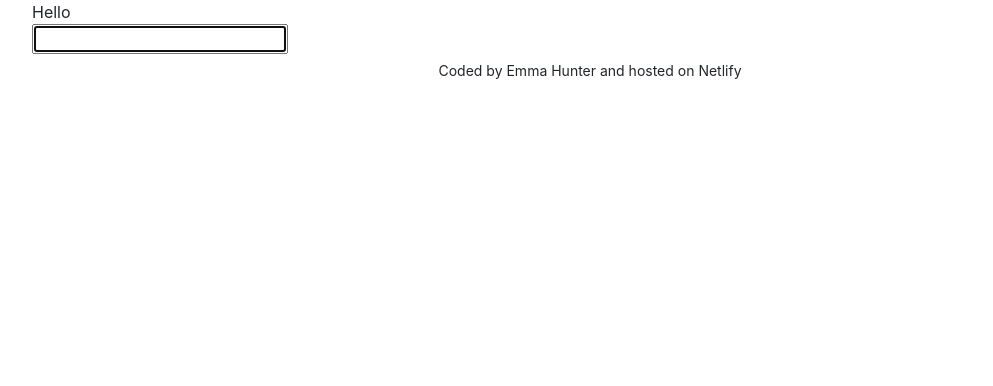
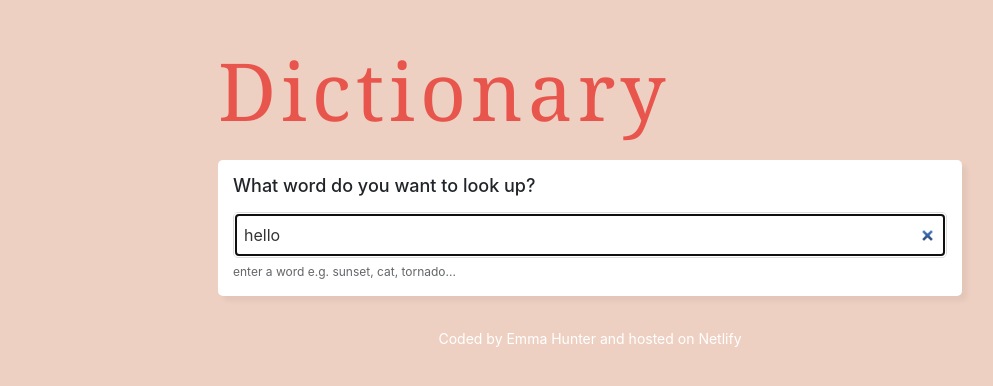
Before and after one commit to emma-hunter-code/dictionary-react-app, a React (Create React App) app: page / in a window 1280 px wide. Shown: the top 386 px of the page, without its empty margins (50-1043 px from the left). Built offline with nearby package versions, Linux system fonts and the light colour scheme; no server answers.

Commit message:
Added css, loaded function, default keyword,

```diff
--- a/src/App.css
+++ b/src/App.css
@@ -0,0 +1,18 @@
+body {
+  background: #dc9c8079;
+  margin: 30px auto;
+  max-width: 60%;
+}
+
+header {
+  text-align: left;
+  font-weight: light;
+  font-size: 80px;
+  letter-spacing: 5px;
+  font-family: Georgia, "Times New Roman", Times, serif;
+  color: #e8554d;
+}
+
+footer {
+  color: white;
+}
--- a/src/App.js
+++ b/src/App.js
@@ -5,9 +5,9 @@ export default function App() {
   return (
     <div className="App">
       <div className="container">
-        <header className="App-header">Hello</header>
+        <header className="App-header">Dictionary</header>
         <main>
-          <Dictionary />
+          <Dictionary defaultKeyword="hello" />
         </main>
         <footer className="text-center m-1">
           <small>Coded by Emma Hunter and hosted on Netlify</small>
--- a/src/Dictionary.css
+++ b/src/Dictionary.css
@@ -1,2 +1,27 @@
-.Dictionary {
+.Dictionary h1 {
+  font-size: 18px;
+  margin-bottom: 15px;
 }
+
+.Dictionary section {
+  background-color: white;
+  margin: 30px 0;
+  margin-top: 10px;
+  padding: 15px;
+  border-radius: 5px;
+  box-shadow: 5px 5px 5px rgba(0, 0, 0, 0.05);
+}
+
+.Dictionary input {
+  width: 100%;
+  border-radius: 5px;
+  border: 1px solid #ddd;
+  padding: 10px;
+  color: #333;
+}
+
+.Dictionary .hint {
+  font-size: 12px;
+  margin-top: 5px;
+  opacity: 0.7;
+}
--- a/src/Dictionary.js
+++ b/src/Dictionary.js
@@ -4,32 +4,56 @@ import "./Dictionary.css";
 
 import Results from "./Results";
 
-export default function Dictionary() {
-  let [keyword, setKeyword] = useState("");
+export default function Dictionary(props) {
+  let [keyword, setKeyword] = useState(props.defaultKeyword);
   let [results, setResults] = useState(null);
+  let [loaded, setLoaded] = useState(false);
 
   function handleResponse(response) {
     console.log(response.data);
     setResults(response.data);
   }
 
-  function search(event) {
-    event.preventDefault();
+  function search() {
     let apiKey = "a2ab500f41eaff40b9aat33a8a92f8ao";
     let apiUrl = `https://api.shecodes.io/dictionary/v1/define?word=${keyword}&key=${apiKey}`;
     axios.get(apiUrl).then(handleResponse);
+  }
+
+  function handleSubmit(event) {
+    event.preventDefault();
+    search();
   }
 
   function handleKeywordChange(event) {
     setKeyword(event.target.value);
   }
 
+  function load() {
+    setLoaded(true);
+    search();
+  }
+
+  if (loaded) {
     return (
       <div className="Dictionary">
-      <form onSubmit={search}>
-        <input type="search" autoFocus={true} onChange={handleKeywordChange} />
+        <section>
+          <h1>What word do you want to look up?</h1>
+          <form onSubmit={handleSubmit}>
+            <input
+              type="search"
+              autoFocus={true}
+              onChange={handleKeywordChange}
+              defaultValue={props.defaultKeyword}
+            />
           </form>
+          <div className="hint">enter a word e.g. sunset, cat, tornado...</div>
+        </section>
         <Results results={results} />
       </div>
     );
+  } else {
+    load();
+    return "Loading";
   }
+}
--- /dev/null
+++ b/src/Examples.css
@@ -0,0 +1,7 @@
+.Examples p {
+  font-size: 14px;
+  opacity: 0.7;
+  font-style: italic;
+  margin-top: 10px;
+  line-height: 1.5;
+}
--- a/src/Examples.js
+++ b/src/Examples.js
@@ -1,10 +1,11 @@
 import React from "react";
+import "./Examples.css";
 
 export default function Examples(props) {
   if (props.example) {
     return (
       <span className="Examples">
-        <em>Example: {props.example}</em>
+        <p>"{props.example}"</p>
       </span>
     );
   }
--- /dev/null
+++ b/src/Meaning.css
@@ -0,0 +1,16 @@
+.Meaning .parts {
+  font-size: 13px;
+  font-weight: bold;
+  margin-top: 10px;
+  line-height: 1.5;
+  border: 1px solid lightgray;
+  border-radius: 6px;
+  padding: 10px;
+  max-width: min-content;
+}
+
+.Meaning .definition {
+  font-size: 14px;
+  margin-top: 20px;
+  line-height: 1.5;
+}
--- a/src/Meaning.js
+++ b/src/Meaning.js
@@ -1,17 +1,14 @@
 import React from "react";
 import Synonyms from "./Synonyms";
 import Examples from "./Examples";
+import "./Meaning.css";
 
 export default function Meaning(props) {
   return (
     <div className="Meaning">
-      <hr />
       <p>
-        <strong>{props.meaning.partOfSpeech}</strong>
-        <br />
-        <br />
-        <strong>Definition:</strong> {props.meaning.definition}
-        <br />
+        <div className="parts">{props.meaning.partOfSpeech}</div>
+        <div className="definition">{props.meaning.definition}</div>
         <Examples example={props.meaning.example} />
       </p>
       <Synonyms synonyms={props.meaning.synonyms} />
--- /dev/null
+++ b/src/Results.css
@@ -0,0 +1,11 @@
+.Results h2 {
+  font-size: 36px;
+  font-weight: bold;
+  line-height: 1.5;
+}
+
+.Results .phonetics {
+  color: #f2717e;
+  font-size: 16px;
+  font-weight: bold;
+}
--- a/src/Results.js
+++ b/src/Results.js
@@ -1,17 +1,21 @@
 import React from "react";
 import Meaning from "./Meaning";
+import "./Dictionary.css";
+import "./Results.css";
 
 export default function Results(props) {
   if (props.results) {
     return (
       <div className="Results">
-        <h2>{props.results.word}</h2>
-        {props.results.phonetic}
+        <section>
+          <h2>{props.results.word}</h2>
+          <span className="phonetics">{props.results.phonetic}</span>
+        </section>
         {props.results.meanings.map(function (meaning, index) {
           return (
-            <div key={index}>
+            <section key={index}>
               <Meaning meaning={meaning} />
-            </div>
+            </section>
           );
         })}
       </div>
--- /dev/null
+++ b/src/Synonyms.css
@@ -0,0 +1,16 @@
+.Synonyms {
+  text-align: center;
+  color: #8c434b;
+  font-weight: 500;
+}
+
+.Synonyms ul {
+  margin: 0;
+  padding: 0;
+}
+
+.Synonyms li {
+  display: inline-block;
+  padding-right: 15px;
+  font-size: 14px;
+}
--- a/src/Synonyms.js
+++ b/src/Synonyms.js
@@ -1,12 +1,10 @@
 import React from "react";
+import "./Synonyms.css";
 
 export default function Synonyms(props) {
   if (props.synonyms) {
     return (
       <div className="Synonyms">
-        <p>
-          <strong>Synonyms:</strong>
-        </p>
         <ul>
           {props.synonyms.map(function (synonym, index) {
             return <li key={index}>{synonym}</li>;
```
Lines whose indentation alone changed are shown as unchanged.
